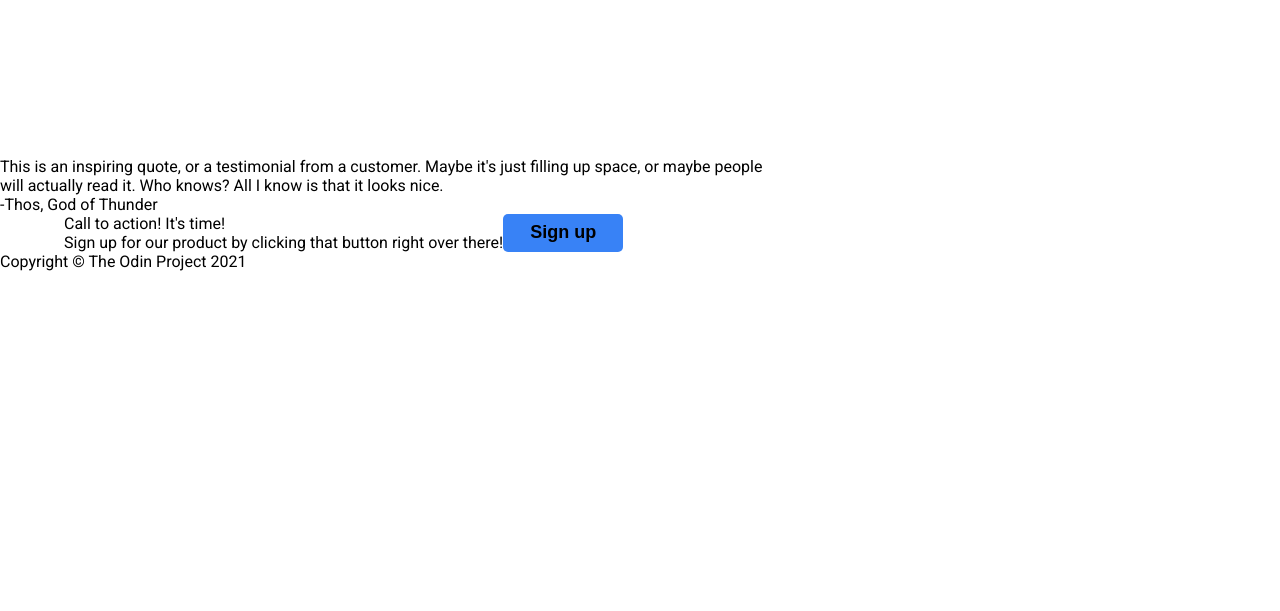
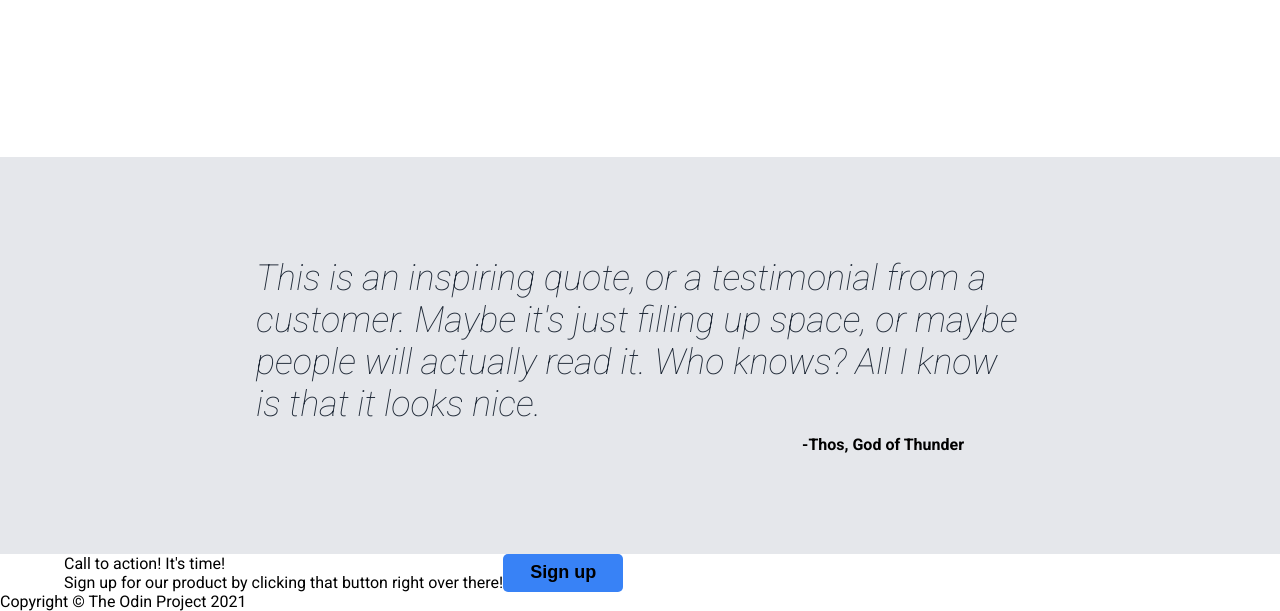
Before and after one commit to cristianxtn/landing_page, a plain HTML site: page index.html in a window 1280 px wide. Shown: the part 1148-1759 px from the top of the page. Before the commit the page ends 1419 px from the top, so only its background shows below. Drawn offline with Linux system fonts and the light colour scheme.

Commit message:
Style #segment3

```diff
--- a/style.css
+++ b/style.css
@@ -129,16 +129,28 @@ button {
 }
 
 #segment3 {
+    background-color: #e5e7eb;
     display: flex;
     flex-direction: column;
+    justify-content: center;
+    align-items: center;
+    padding: 100px 0;
 }
 
 #quote {
     width: 60vw;
+    color: #1f2937;
+    font-size: 36px;
+    font-weight: lighter;
+    font-style: italic;
 }
 
 #quote-author {
     width: 60vw;
+    text-align: right;
+    font-weight: bold;
+    padding-top: 10px;
+    padding-right: 120px;
 }
 
 #segment4 {
```
